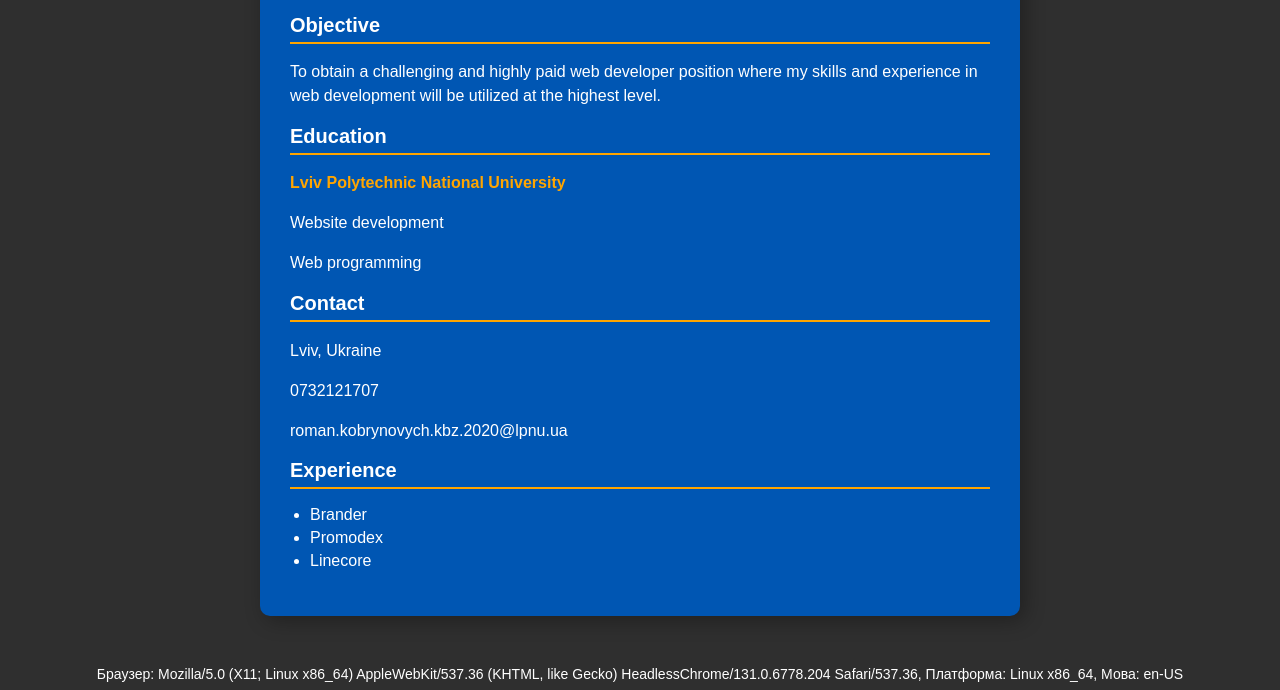
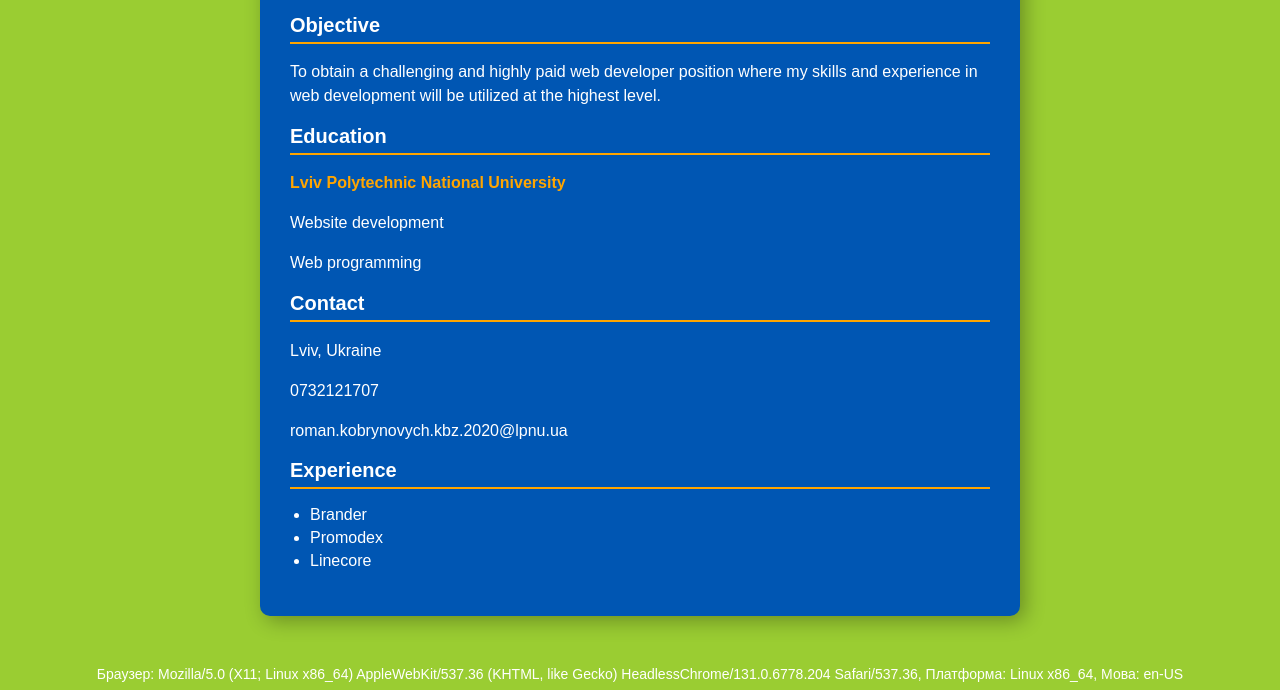
Before and after one commit to romkod/resume, a plain HTML site: page index.html in a window 1280 px wide. Shown: the part 225-915 px from the top of the page. Drawn offline with Linux system fonts and the light colour scheme; no server answers.

Commit message:
Оновлено файл index.html

```diff
--- a/index.html
+++ b/index.html
@@ -7,7 +7,7 @@
   <style>
   body { /* Початок стилів для елемента <body> — усього тіла сторінки */
     font-family: Arial, sans-serif; /* Основний шрифт — Arial, запасний — будь-який без засічок */
-    background-color: #2f2f2f;     /* Темно-сірий металік */
+    background-color: yellowgreen;     /* Темно-сірий металік */
     color: white;                  /* Білий колір тексту */
     transition: background-color 0.3s, color 0.3s; /* Плавна анімація при зміні кольору фону чи тексту */
   } /* Кінець блоку body */
```
